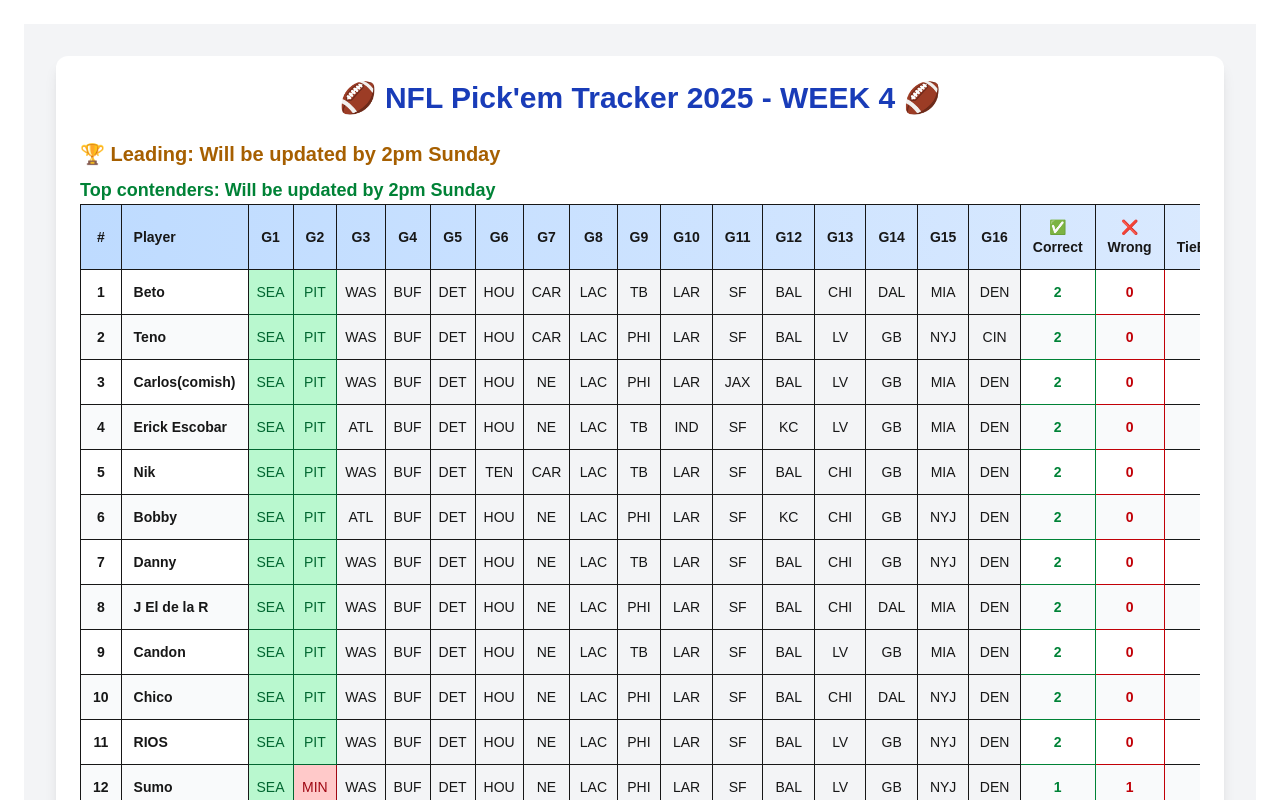
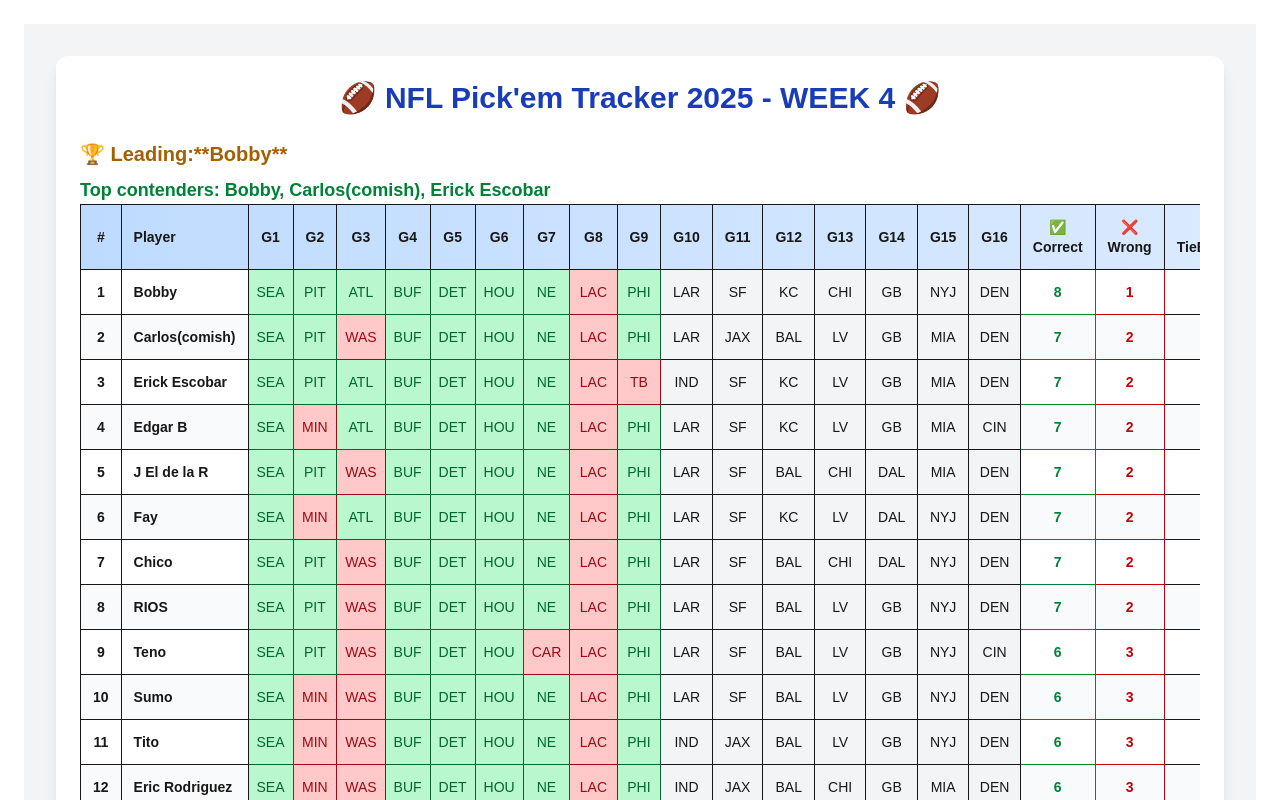
Before and after one commit to CarlosMartinezCM/pickEmTracker, a Next.js app: page / in a window 1280 px wide. Shown: the top 800 px of the page. Built offline with nearby package versions, Linux system fonts and the light colour scheme.

Commit message:
updated mornign games

```diff
--- a/app/components/PickEmBoard.tsx
+++ b/app/components/PickEmBoard.tsx
@@ -53,8 +53,8 @@ type Result = { [gameIndex: number]: string };
 type LeaderboardPlayer = Player & { correct: number; wrong: number; rank: number };
 
 // Week 4 results
-const confirmedResults: (string | null)[] = ["SEA", "PIT"
-];
+const confirmedResults: (string | null)[] = ["SEA", "PIT", "ATL", "BUF",
+                                                "DET", "HOU", "NE", "NYG", "PHI"];
 
 // Week 4 Picks (truncated for brevity, keep your full list)
 const initialPlayers: Player[] = [
@@ -175,16 +175,16 @@ export default function PickemTracker() {
         </h1>
         {/* Winner */}
         {winners.length > 0 && (
-          <div className="mt-4 text-xl font-bold text-yellow-700 dark:text-yellow-300 blink">
-            🏆 Leading: Will be updated by 2pm Sunday
-            {winners.map(p => null /******* this is the winners section so next to rophy add Winning p.name when ready set this */).join(", ")}
+          <div className="mt-4 text-xl font-bold text-yellow-700 dark:text-green-300 blink">
+            🏆 Leading:**
+            {winners.map(p => p.name /******* this is the winners section so next to rophy add Winning p.name when ready set this */).join(", ")}**
           </div>
         )}
 
         {/* Top contenders */}
         {realisticWinners.length > 0 && (
-          <div className="mt-2 text-lg font-semibold text-green-700 dark:text-green-300">
-              Top contenders: Will be updated by 2pm Sunday
+          <div className="mt-2 text-lg font-semibold text-green-700 dark:text-blue-200">
+            Top contenders: {realisticWinners.map(p => p.name).join(", ")}
             {/* Top contenders: {realisticWinners.map(p => p.name).join(", ")} */}
           </div>
         )}
```
